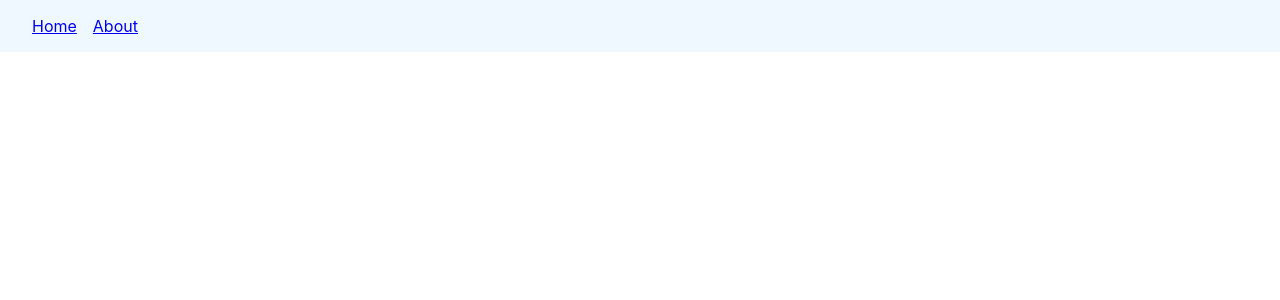
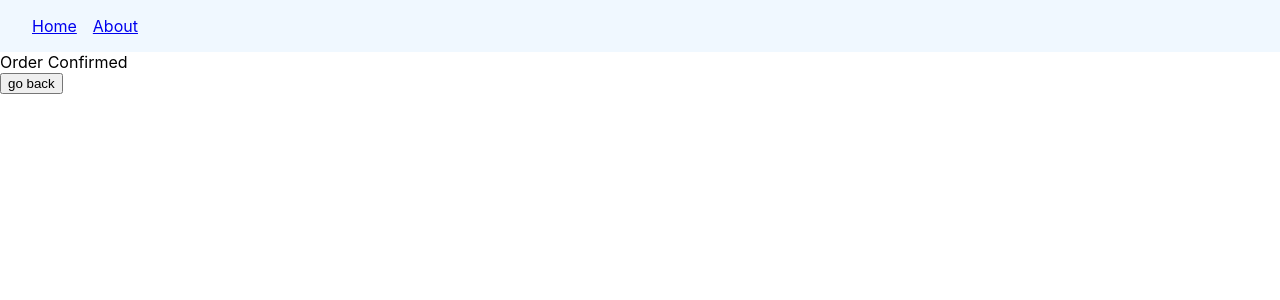
Before and after one commit to aamir9138/react_router_vishwas_course, a React (Create React App) app: page /order-summary in a window 1280 px wide. Before the commit this address had no page. Shown: the top 300 px of the page. Built offline with nearby package versions, Linux system fonts and the light colour scheme.

Commit message:
lecture 6 Navigating Programmatically

```diff
--- a/src/App.js
+++ b/src/App.js
@@ -29,6 +29,7 @@
 import { About } from './components/About';
 import { Home } from './components/Home';
 import { Navbar } from './components/Navbar';
+import { OrderSummary } from './components/OrderSummary';
 function App() {
   return (
     <>
@@ -36,6 +37,7 @@
       <Routes>
         <Route path="/" element={<Home />} />
         <Route path="/about" element={<About />} />
+        <Route path="/order-summary" element={<OrderSummary />} />
       </Routes>
     </>
   );
--- a/src/components/Home.js
+++ b/src/components/Home.js
@@ -1,5 +1,31 @@
-import React from 'react';
+// export const Home = () => {
+//   return <div>Home</div>;
+// };
 
+// /* lecture 6 Navigating Programmatically */
+// import { useNavigate } from 'react-router-dom';
+// export const Home = () => {
+//   const navigate = useNavigate();
+//   return (
+//     <>
+//       <div>Home</div>
+//       <button onClick={() => navigate('/order-summary')}>
+//         place order
+//       </button>
+//     </>
+//   );
+// };
+
+// replacing history instead of pushing route to the stack
+import { useNavigate } from 'react-router-dom';
 export const Home = () => {
-  return <div>Home</div>;
+  const navigate = useNavigate();
+  return (
+    <>
+      <div>Home</div>
+      <button onClick={() => navigate('/order-summary', { replace: true })}>
+        place order
+      </button>
+    </>
+  );
 };
--- /dev/null
+++ b/src/components/OrderSummary.js
@@ -0,0 +1,11 @@
+/* lecture 6 navigating Programmatically */
+import { useNavigate } from 'react-router-dom';
+export const OrderSummary = () => {
+  const navigate = useNavigate();
+  return (
+    <>
+      <div>Order Confirmed</div>
+      <button onClick={() => navigate(-1)}>go back</button>
+    </>
+  );
+};
```
Also changed, not shown: pictures/navigating_programmatically_scenario.PNG (added), 1 other file (tests, documents, lock files or other folders).
